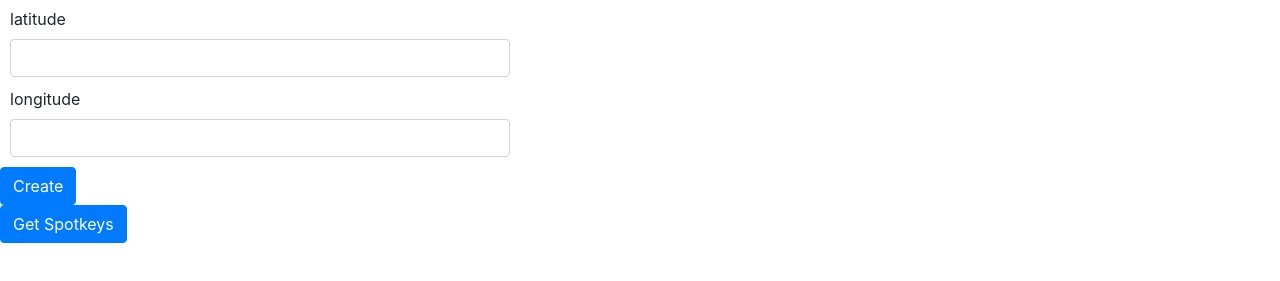
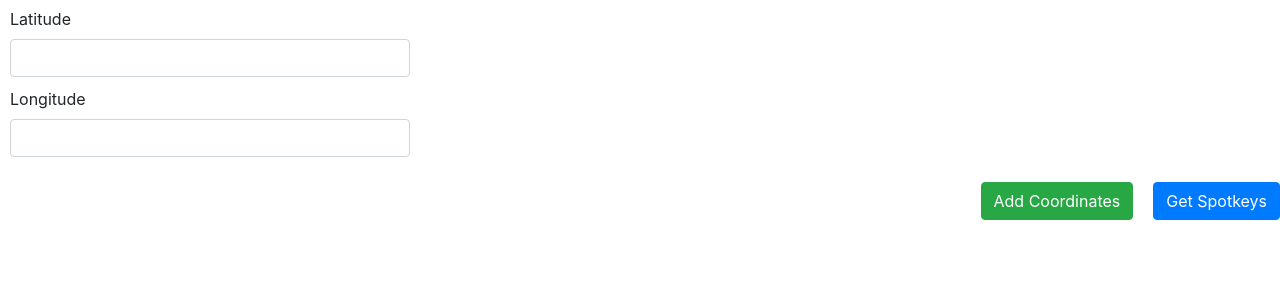
Before and after one commit to sosukebrause/Spotkey_Frontend_Challenge, a website: page client/index.html in a window 1280 px wide. Shown: the part 51-332 px from the top of the page. Drawn offline with nearby package versions, Linux system fonts and the light colour scheme.

Commit message:
add styles

```diff
--- a/client/app.js
+++ b/client/app.js
@@ -41,8 +41,9 @@ $(document).ready(async function () {
   $("#btnGet").on("click", async function (e) {
     e.preventDefault();
     console.log("clicked");
-    $(".btnGet").hide(100);
+    $(".btn").hide(100);
     $(".loading").show(1000);
+    $(".input").val("");
 
     const getResponse = await getSpotkeys();
     const results = JSON.parse(getResponse);
@@ -52,7 +53,7 @@ $(document).ready(async function () {
       console.log(results[key]);
       $(".res").append(`<p>${key}: ${results[key]}</p>`);
     }
-    $("form").show();
+    $(".form").show();
     $(".loading").hide();
   });
   $("#btnSubmit").on("click", async function (e) {
--- a/client/index.html
+++ b/client/index.html
@@ -26,27 +26,28 @@
     </div>
     <form>
       <div class="form-group">
-        <label for="latitude">latitude</label>
+        <label for="latitude">Latitude</label>
         <input
           type="text"
           class="form-control"
           id="latitude"
-          aria-describedby="emailHelp"
         />
       </div>
       <div class="form-group">
-        <label for="longitude">longitude</label>
+        <label for="longitude">Longitude</label>
         <input type="text" class="form-control" id="longitude" />
       </div>
-      <button id="btnSubmit" type="submit" class="btn btn-primary">
-        Create
-      </button>
-    </form>
+      <div class="btn-container">
 
+        <button id="btnSubmit" type="submit" class="btn btn-success">
+          Add Coordinates
+        </button>
+      </form>
       <button id="btnGet" type="submit" class="btn btn-primary">
         Get Spotkeys
       </button>
     </form>
+  </div>
 
     <div class="res"></div>
     <script
--- a/client/style.css
+++ b/client/style.css
@@ -12,10 +12,15 @@
 
 .form-group {
   margin: 10px;
-  max-width: 500px;
+  max-width: 400px;
 }
 
-#btnSubmit {
-  margin-left: auto;
-  margin-right: auto;
+.btn-container {
+  display: flex;
+  justify-content: right;
 }
+
+.btn {
+  margin-left: 20px;
+  margin-top: 15px;
+}
```
